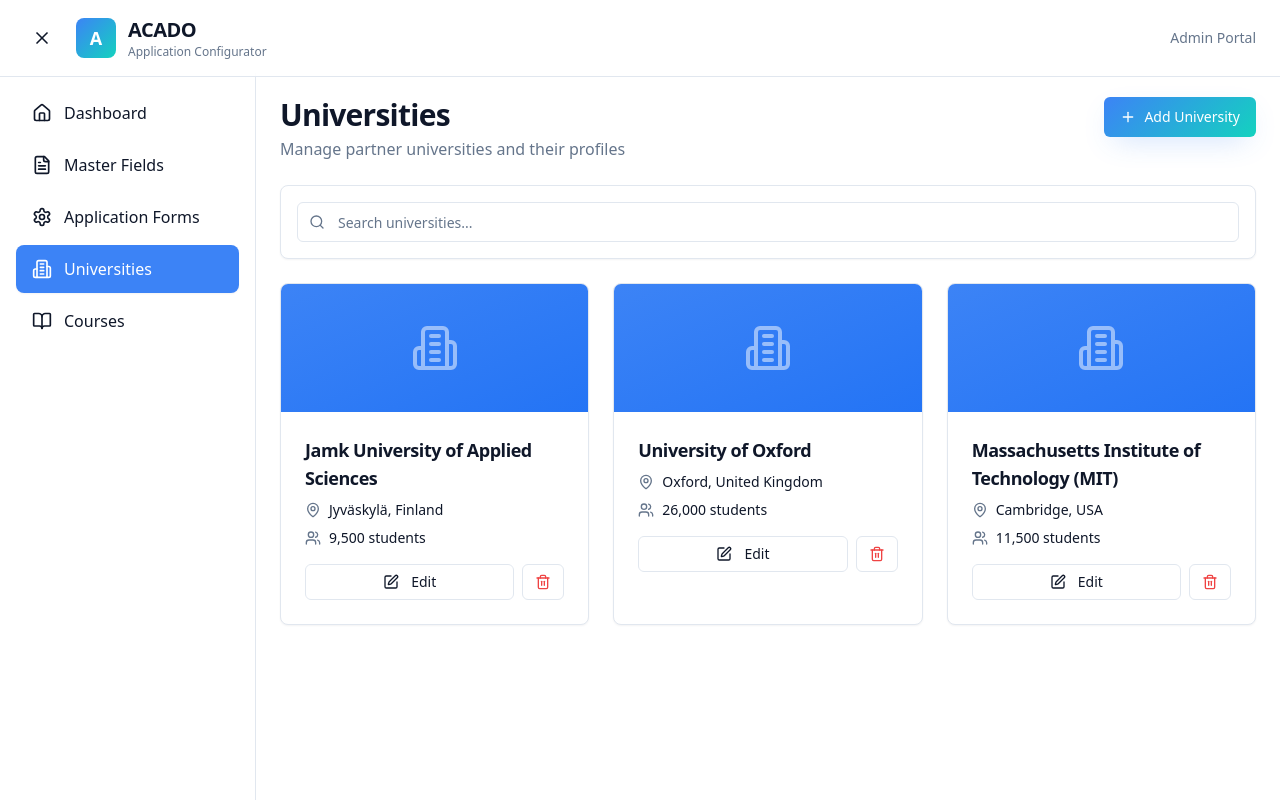
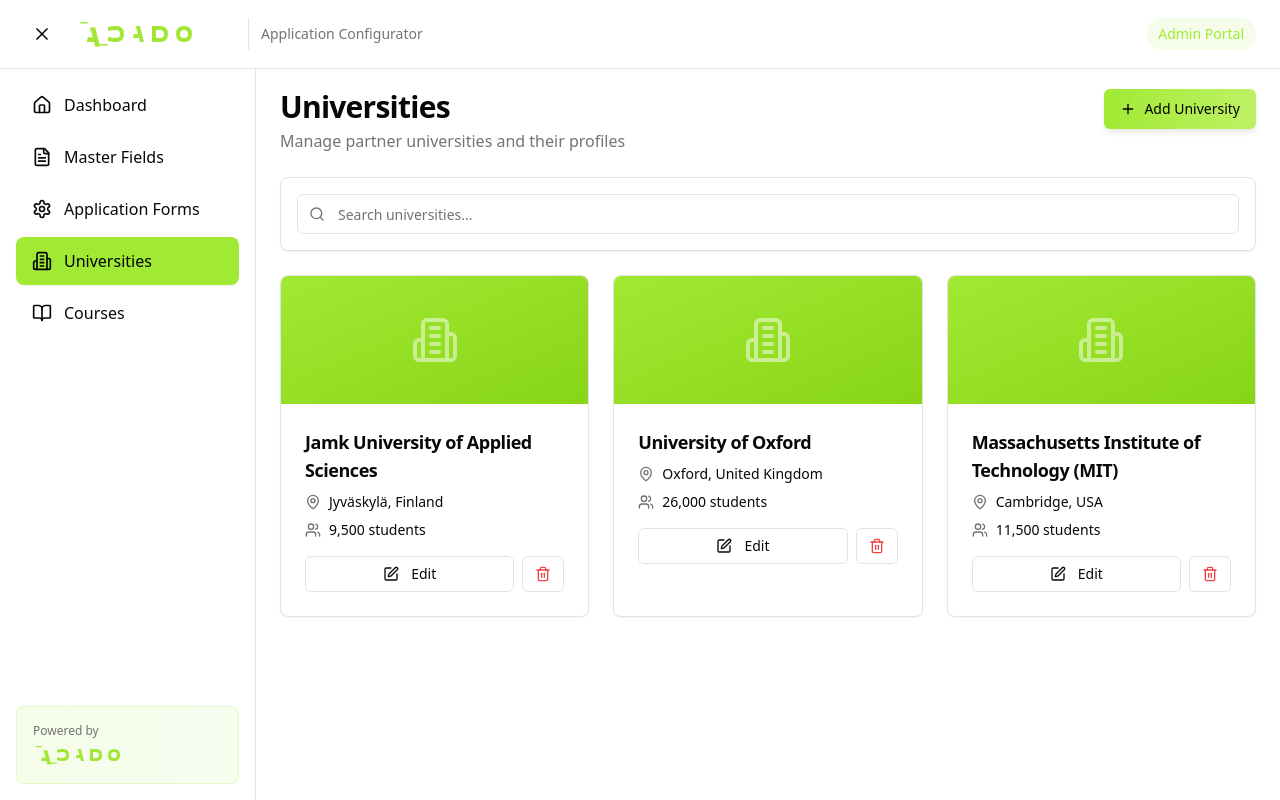
Before and after one commit to acado-dev/acadmy-configurator, a React (Vite) app: page /universities in a window 1280 px wide. Built offline with nearby package versions, Linux system fonts and the light colour scheme.

Commit message:
Add ACADO branding
Use the provided ACADO logo and brand guidelines to style the application.

```diff
--- /dev/null
+++ b/src/components/AcadoLogo.tsx
@@ -0,0 +1,38 @@
+import React from 'react';
+
+interface AcadoLogoProps {
+  className?: string;
+  white?: boolean;
+}
+
+export const AcadoLogo: React.FC<AcadoLogoProps> = ({ className = '', white = false }) => {
+  const color = white ? '#FFFFFF' : '#A3E635';
+
+  return (
+    <svg
+      viewBox="0 0 800 160"
+      className={`${className}`}
+      fill={color}
+      xmlns="http://www.w3.org/2000/svg"
+    >
+      {/* Letter A with unique design */}
+      <path d="M40 120L60 40L80 40L100 120L80 120L75 100L45 100L40 120ZM50 80L70 80L60 45L50 80Z" transform="scale(1.2)" />
+
+      {/* Letter C */}
+      <path d="M160 45Q180 40 200 40Q240 40 240 80Q240 120 200 120Q180 120 160 115L160 95Q180 100 200 100Q220 100 220 80Q220 60 200 60Q180 60 160 65L160 45Z" />
+
+      {/* Letter A */}
+      <path d="M280 120L300 40L320 40L340 120L320 120L315 100L285 100L280 120ZM290 80L310 80L300 45L290 80Z" />
+
+      {/* Letter D */}
+      <path d="M380 40L420 40Q460 40 460 80Q460 120 420 120L380 120L380 40ZM400 60L400 100L420 100Q440 100 440 80Q440 60 420 60L400 60Z" />
+
+      {/* Letter O */}
+      <path d="M500 40Q540 40 540 80Q540 120 500 120Q460 120 460 80Q460 40 500 40ZM500 60Q480 60 480 80Q480 100 500 100Q520 100 520 80Q520 60 500 60Z" transform="translate(40, 0)" />
+
+      {/* Stylized accent element */}
+      <rect x="20" y="20" width="40" height="8" rx="4" />
+      <rect x="100" y="130" width="60" height="8" rx="4" />
+    </svg>
+  );
+};
--- a/src/components/Layout.tsx
+++ b/src/components/Layout.tsx
@@ -2,6 +2,7 @@ import React from 'react';
 import { Link, Outlet, useLocation } from 'react-router-dom';
 import { Home, FileText, Building2, BookOpen, Settings, Menu, X } from 'lucide-react';
 import { cn } from '@/lib/utils';
+import { AcadoLogo } from '@/components/AcadoLogo';
 
 const Layout = () => {
   const location = useLocation();
@@ -18,7 +19,7 @@ const Layout = () => {
   return (
     <div className="min-h-screen bg-background">
       {/* Header */}
-      <header className="fixed top-0 left-0 right-0 z-50 bg-background/80 backdrop-blur-lg border-b border-border">
+      <header className="fixed top-0 left-0 right-0 z-50 bg-background/95 backdrop-blur-lg border-b border-border">
         <div className="flex items-center justify-between px-6 py-4">
           <div className="flex items-center gap-4">
             <button
@@ -28,17 +29,17 @@ const Layout = () => {
               {sidebarOpen ? <X className="w-5 h-5" /> : <Menu className="w-5 h-5" />}
             </button>
             <div className="flex items-center gap-3">
-              <div className="w-10 h-10 rounded-lg bg-gradient-primary flex items-center justify-center">
-                <span className="text-primary-foreground font-bold text-lg">A</span>
-              </div>
+              <AcadoLogo className="h-8 w-auto" />
+              <div className="h-8 w-px bg-border" />
               <div>
-                <h1 className="text-xl font-bold">ACADO</h1>
-                <p className="text-xs text-muted-foreground">Application Configurator</p>
+                <p className="text-sm font-medium text-muted-foreground">Application Configurator</p>
               </div>
             </div>
           </div>
           <div className="flex items-center gap-4">
-            <span className="text-sm text-muted-foreground">Admin Portal</span>
+            <span className="text-sm font-medium px-3 py-1.5 bg-primary/10 text-primary rounded-full">
+              Admin Portal
+            </span>
           </div>
         </div>
       </header>
@@ -46,36 +47,49 @@ const Layout = () => {
       {/* Sidebar */}
       <aside
         className={cn(
-          "fixed left-0 top-[73px] bottom-0 z-40 w-64 bg-card border-r border-border transition-transform duration-200",
+          "fixed left-0 top-[65px] bottom-0 z-40 w-64 bg-card border-r border-border transition-transform duration-200",
           !sidebarOpen && "-translate-x-full"
         )}
       >
         <nav className="p-4 space-y-1">
           {navigation.map((item) => {
-            const isActive = location.pathname === item.href;
+            const isActive = location.pathname === item.href ||
+                           (item.href === '/forms' && location.pathname.startsWith('/forms')) ||
+                           (item.href === '/universities' && location.pathname.startsWith('/universities'));
             return (
               <Link
                 key={item.name}
                 to={item.href}
                 className={cn(
-                  "flex items-center gap-3 px-4 py-3 rounded-lg transition-all duration-200",
+                  "flex items-center gap-3 px-4 py-3 rounded-lg transition-all duration-200 group",
                   isActive
-                    ? "bg-primary text-primary-foreground shadow-sm"
+                    ? "bg-primary text-primary-foreground shadow-sm hover:bg-primary-hover"
                     : "hover:bg-accent text-foreground"
                 )}
               >
-                <item.icon className="w-5 h-5" />
+                <item.icon className={cn(
+                  "w-5 h-5 transition-transform",
+                  !isActive && "group-hover:scale-110"
+                )} />
                 <span className="font-medium">{item.name}</span>
               </Link>
             );
           })}
         </nav>
+
+        {/* Footer Branding */}
+        <div className="absolute bottom-4 left-4 right-4">
+          <div className="p-4 bg-gradient-to-r from-primary/10 to-accent/10 rounded-lg border border-primary/20">
+            <p className="text-xs font-medium text-muted-foreground mb-1">Powered by</p>
+            <AcadoLogo className="h-6 w-auto" />
+          </div>
+        </div>
       </aside>
 
       {/* Main Content */}
       <main
         className={cn(
-          "pt-[73px] transition-all duration-200",
+          "pt-[65px] transition-all duration-200 min-h-screen",
           sidebarOpen ? "pl-64" : "pl-0"
         )}
       >
--- a/src/components/ui/button.tsx
+++ b/src/components/ui/button.tsx
@@ -9,7 +9,7 @@ const buttonVariants = cva(
   {
     variants: {
       variant: {
-        default: "bg-primary text-primary-foreground hover:bg-primary-hover shadow-sm",
+        default: "bg-primary text-primary-foreground hover:bg-primary-hover shadow-sm hover:shadow-md transition-all",
         destructive:
           "bg-destructive text-destructive-foreground hover:bg-destructive/90 shadow-sm",
         outline:
@@ -18,7 +18,7 @@ const buttonVariants = cva(
           "bg-secondary text-secondary-foreground hover:bg-secondary-hover shadow-sm",
         ghost: "hover:bg-accent hover:text-accent-foreground",
         link: "text-primary underline-offset-4 hover:underline",
-        gradient: "bg-gradient-primary text-primary-foreground hover:opacity-90 shadow-hover",
+        gradient: "bg-gradient-to-r from-primary to-accent text-primary-foreground hover:from-primary-hover hover:to-accent shadow-md hover:shadow-lg transition-all",
         success: "bg-success text-primary-foreground hover:bg-success/90 shadow-sm",
       },
       size: {
--- a/src/index.css
+++ b/src/index.css
@@ -6,32 +6,37 @@
 
 @layer base {
   :root {
-    /* Primary Colors - Professional Blue */
-    --primary: 217 91% 60%;
-    --primary-hover: 217 91% 55%;
-    --primary-light: 217 91% 95%;
-    --primary-dark: 217 91% 40%;
-    --primary-foreground: 0 0% 100%;
+    /* ACADO Brand Colors */
+    --acado-lime: 84 81% 56%; /* #A3E635 - Primary lime green */
+    --acado-dark: 0 0% 8%; /* Dark background */
+    --acado-green: 82 84% 67%; /* Secondary green */
 
-    /* Secondary Colors - Teal Accent */
-    --secondary: 174 83% 45%;
-    --secondary-hover: 174 83% 40%;
-    --secondary-light: 174 83% 95%;
-    --secondary-foreground: 0 0% 100%;
+    /* Primary Colors - ACADO Lime */
+    --primary: 84 81% 56%;
+    --primary-hover: 84 81% 46%;
+    --primary-light: 84 81% 95%;
+    --primary-dark: 84 81% 40%;
+    --primary-foreground: 0 0% 0%;
+
+    /* Secondary Colors */
+    --secondary: 0 0% 96%;
+    --secondary-hover: 0 0% 93%;
+    --secondary-light: 0 0% 98%;
+    --secondary-foreground: 0 0% 9%;
 
     /* Backgrounds */
     --background: 0 0% 100%;
-    --background-secondary: 210 40% 98%;
-    --foreground: 222 47% 11%;
+    --background-secondary: 0 0% 98%;
+    --foreground: 0 0% 3%;
 
     /* Cards and Surfaces */
     --card: 0 0% 100%;
-    --card-hover: 210 40% 99%;
-    --card-foreground: 222 47% 11%;
+    --card-hover: 0 0% 98%;
+    --card-foreground: 0 0% 3%;
 
     /* Form Elements */
-    --input: 214 32% 91%;
-    --input-focus: 217 91% 60%;
+    --input: 0 0% 89%;
+    --input-focus: 84 81% 56%;
 
     /* Status Colors */
     --success: 142 76% 36%;
@@ -42,29 +47,30 @@
     --destructive-foreground: 0 0% 100%;
 
     /* Neutral Colors */
-    --border: 214 32% 91%;
-    --ring: 217 91% 60%;
-    --muted: 210 40% 96%;
-    --muted-foreground: 215 16% 47%;
-    --accent: 210 40% 96%;
-    --accent-foreground: 222 47% 11%;
+    --border: 0 0% 89%;
+    --ring: 84 81% 56%;
+    --muted: 0 0% 96%;
+    --muted-foreground: 0 0% 45%;
+    --accent: 82 84% 67%;
+    --accent-foreground: 0 0% 9%;
 
     /* Popover */
     --popover: 0 0% 100%;
-    --popover-foreground: 222 47% 11%;
+    --popover-foreground: 0 0% 3%;
 
     /* Gradients */
-    --gradient-primary: linear-gradient(135deg, hsl(217 91% 60%), hsl(174 83% 45%));
-    --gradient-subtle: linear-gradient(180deg, hsl(0 0% 100%), hsl(210 40% 98%));
-    --gradient-card: linear-gradient(145deg, hsl(0 0% 100%), hsl(210 40% 99%));
+    --gradient-primary: linear-gradient(135deg, hsl(84 81% 56%), hsl(82 84% 67%));
+    --gradient-dark: linear-gradient(135deg, hsl(0 0% 8%), hsl(0 0% 15%));
+    --gradient-subtle: linear-gradient(180deg, hsl(0 0% 100%), hsl(0 0% 97%));
+    --gradient-card: linear-gradient(145deg, hsl(0 0% 100%), hsl(0 0% 98%));
 
     /* Shadows */
-    --shadow-sm: 0 1px 2px 0 hsl(222 47% 11% / 0.05);
-    --shadow-md: 0 4px 6px -1px hsl(222 47% 11% / 0.1);
-    --shadow-lg: 0 10px 15px -3px hsl(222 47% 11% / 0.1);
-    --shadow-xl: 0 20px 25px -5px hsl(222 47% 11% / 0.1);
-    --shadow-card: 0 2px 8px -2px hsl(222 47% 11% / 0.08);
-    --shadow-hover: 0 10px 30px -10px hsl(217 91% 60% / 0.3);
+    --shadow-sm: 0 1px 2px 0 hsl(0 0% 0% / 0.05);
+    --shadow-md: 0 4px 6px -1px hsl(0 0% 0% / 0.1);
+    --shadow-lg: 0 10px 15px -3px hsl(0 0% 0% / 0.1);
+    --shadow-xl: 0 20px 25px -5px hsl(0 0% 0% / 0.1);
+    --shadow-card: 0 2px 8px -2px hsl(0 0% 0% / 0.08);
+    --shadow-hover: 0 10px 30px -10px hsl(84 81% 56% / 0.3);
 
     /* Animations */
     --transition-fast: 150ms cubic-bezier(0.4, 0, 0.2, 1);
@@ -80,50 +86,54 @@
 
     /* Sidebar */
     --sidebar-background: 0 0% 100%;
-    --sidebar-foreground: 222 47% 11%;
-    --sidebar-primary: 217 91% 60%;
-    --sidebar-primary-foreground: 0 0% 100%;
-    --sidebar-accent: 210 40% 96%;
-    --sidebar-accent-foreground: 222 47% 11%;
-    --sidebar-border: 214 32% 91%;
-    --sidebar-ring: 217 91% 60%;
+    --sidebar-foreground: 0 0% 3%;
+    --sidebar-primary: 84 81% 56%;
+    --sidebar-primary-foreground: 0 0% 0%;
+    --sidebar-accent: 0 0% 96%;
+    --sidebar-accent-foreground: 0 0% 3%;
+    --sidebar-border: 0 0% 89%;
+    --sidebar-ring: 84 81% 56%;
   }
 
   .dark {
-    --primary: 217 91% 60%;
-    --primary-hover: 217 91% 65%;
-    --primary-light: 217 91% 20%;
-    --primary-dark: 217 91% 70%;
-    --primary-foreground: 0 0% 100%;
+    /* ACADO Dark Theme */
+    --primary: 84 81% 56%; /* Lime stays bright in dark */
+    --primary-hover: 84 81% 66%;
+    --primary-light: 84 81% 20%;
+    --primary-dark: 84 81% 70%;
+    --primary-foreground: 0 0% 0%;
 
-    --secondary: 174 83% 45%;
-    --secondary-hover: 174 83% 50%;
-    --secondary-light: 174 83% 20%;
-    --secondary-foreground: 0 0% 100%;
+    --secondary: 0 0% 14%;
+    --secondary-hover: 0 0% 17%;
+    --secondary-light: 0 0% 10%;
+    --secondary-foreground: 0 0% 98%;
 
-    --background: 222 47% 11%;
-    --background-secondary: 222 47% 7%;
-    --foreground: 210 40% 98%;
+    --background: 0 0% 8%;
+    --background-secondary: 0 0% 5%;
+    --foreground: 0 0% 98%;
 
-    --card: 222 47% 13%;
-    --card-hover: 222 47% 15%;
-    --card-foreground: 210 40% 98%;
+    --card: 0 0% 12%;
+    --card-hover: 0 0% 14%;
+    --card-foreground: 0 0% 98%;
 
-    --input: 217 32% 17%;
-    --input-focus: 217 91% 60%;
+    --input: 0 0% 14%;
+    --input-focus: 84 81% 56%;
 
-    --border: 217 32% 17%;
-    --ring: 217 91% 60%;
-    --muted: 217 32% 17%;
-    --muted-foreground: 215 20% 65%;
-    --accent: 217 32% 17%;
-    --accent-foreground: 210 40% 98%;
+    --border: 0 0% 14%;
+    --ring: 84 81% 56%;
+    --muted: 0 0% 14%;
+    --muted-foreground: 0 0% 63%;
+    --accent: 82 84% 67%;
+    --accent-foreground: 0 0% 9%;
 
-    --popover: 222 47% 11%;
-    --popover-foreground: 210 40% 98%;
+    --popover: 0 0% 12%;
+    --popover-foreground: 0 0% 98%;
 
-    --destructive: 0 84% 60%;
-    --destructive-foreground: 0 0% 100%;
+    --destructive: 0 62% 30%;
+    --destructive-foreground: 0 0% 98%;
+
+    --sidebar-background: 0 0% 8%;
+    --sidebar-foreground: 0 0% 98%;
   }
 }
 
--- a/src/pages/Dashboard.tsx
+++ b/src/pages/Dashboard.tsx
@@ -49,9 +49,9 @@ const Dashboard = () => {
     <div className="space-y-6">
       {/* Page Header */}
       <div>
-        <h1 className="text-3xl font-bold">Dashboard</h1>
+        <h1 className="text-3xl font-bold">Welcome to ACADO Admin Portal</h1>
         <p className="text-muted-foreground mt-1">
-          Welcome to ACADO Application Configurator
+          Manage university applications and admissions efficiently
         </p>
       </div>
 
```
